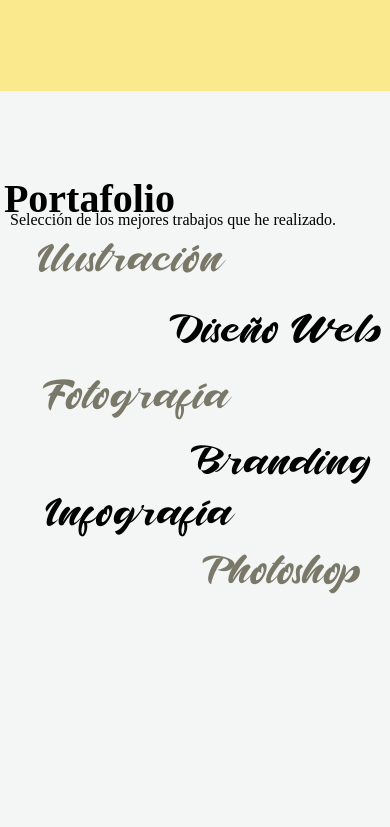
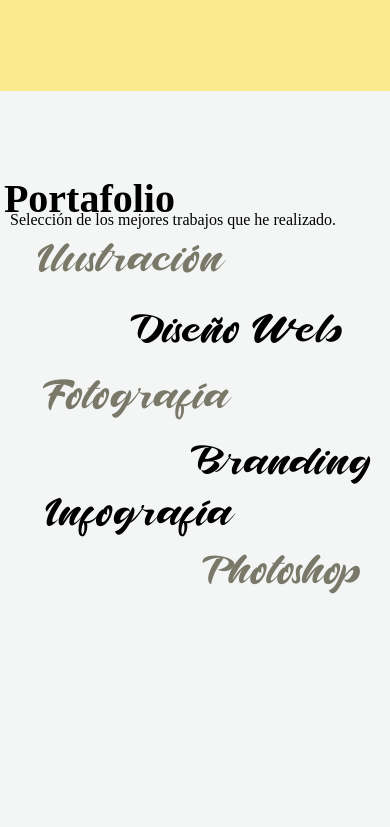
Before and after one commit to Edmontoya12/edmontoya12.github.io, a plain HTML site: page index.html in a window 390 px wide. Shown: the part 2517-3344 px from the top of the page. Drawn offline with Linux system fonts and the light colour scheme.

Commit message:
Update stylemobile.css

```diff
--- a/stylemobile.css
+++ b/stylemobile.css
@@ -387,7 +387,7 @@ div.slider img{
 		font-size: 250%;
 		position: absolute;
 		margin-top: 53%;
-		margin-left: 45%;
+		margin-left: 35%;
 	}
 	#fotografia{
 		color: #7a7869;
```
